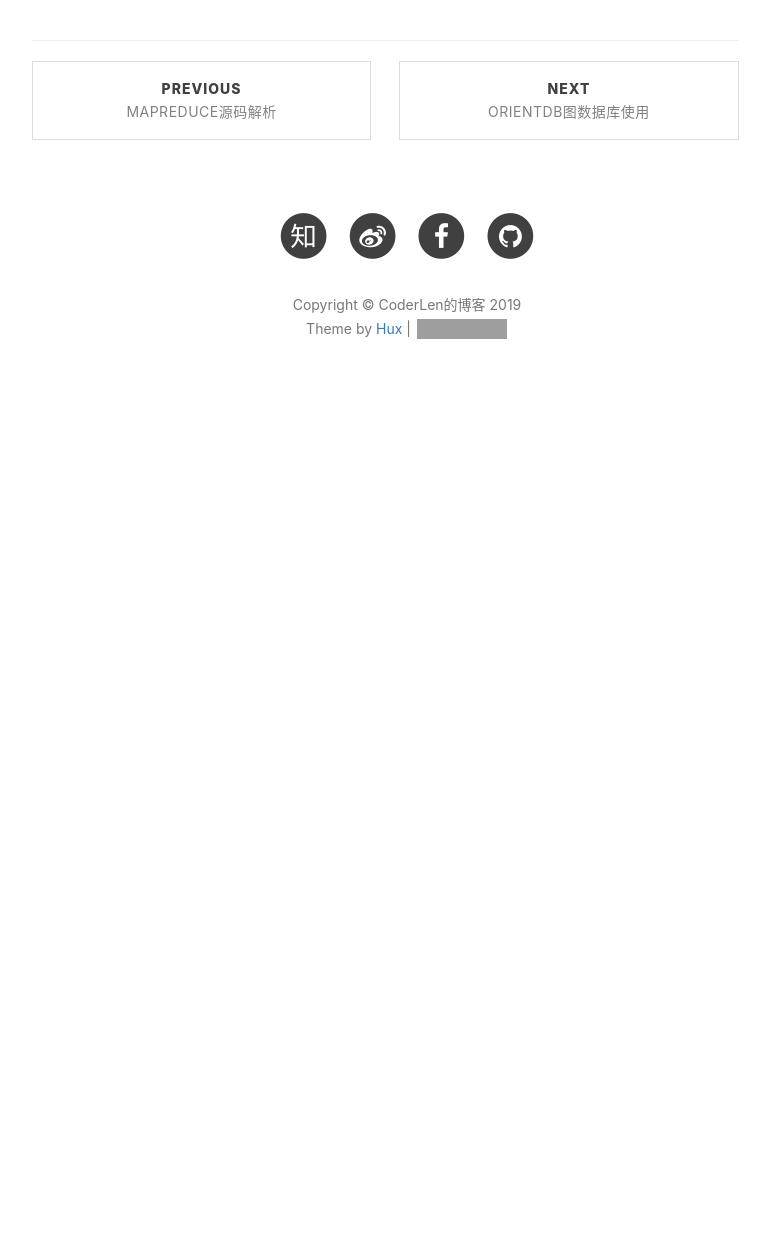
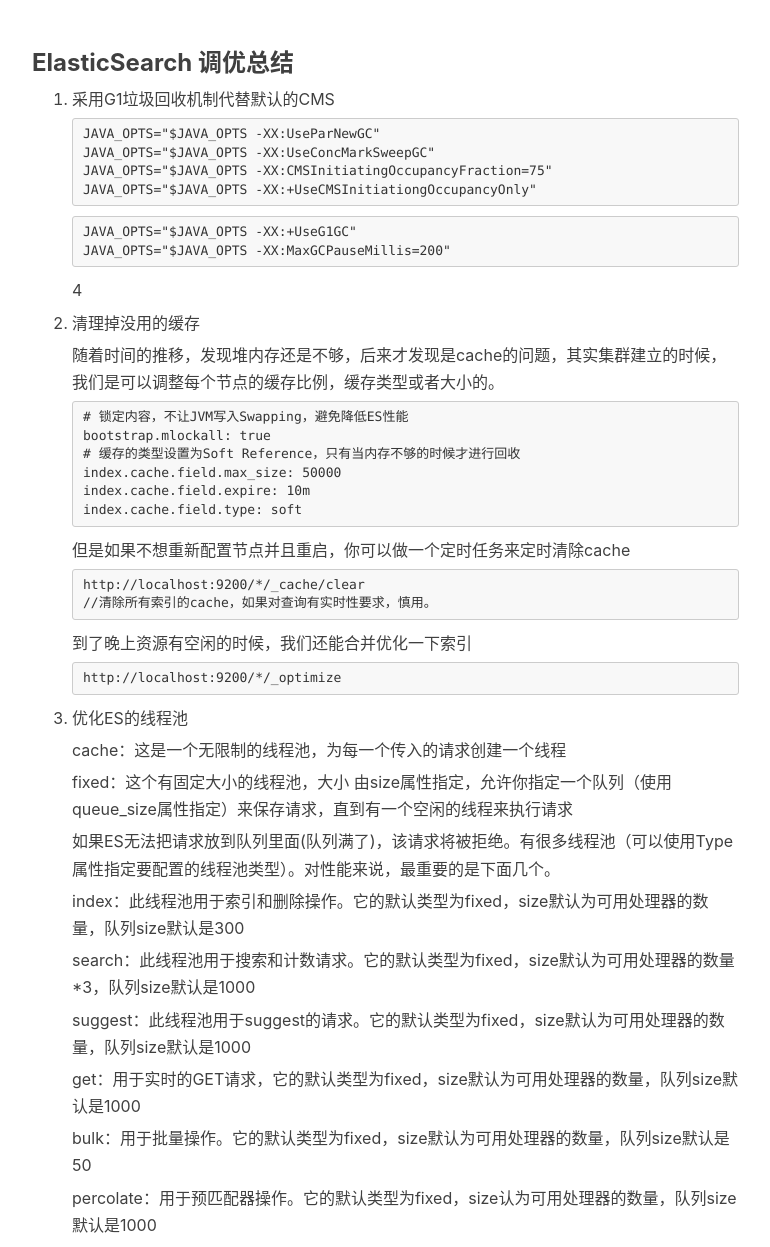
Before and after one commit to CoderLen/coderlen.github.io, a Jekyll site: the page built from _posts/2018-11-29-ElasticSearch总结.md, in a window 1280 px wide and 1400 px high, scrolled down 270 px. Shown: the part 153-1400 px from the top of the window, without its empty margins (233-1003 px from the left). Built offline with Jekyll 4.4.1, drawn with Linux system fonts in a browser that asks for light colours; nearby versions of some CDN libraries; our own code applies the rules of GitHub Pages for plain Markdown files; comment, search, counter and statistics services are not loaded; before the commit the page ends 900 px from its top, so only the background shows below that; some of the changed text lies outside the part shown; grey boxes are pictures that could not be loaded.

Commit message:
new posts

````diff
--- a/_posts/2018-11-29-ElasticSearch总结.md
+++ b/_posts/2018-11-29-ElasticSearch总结.md
@@ -0,0 +1,101 @@
+### ElasticSearch 调优总结
+
+1. 采用G1垃圾回收机制代替默认的CMS
+
+   ```
+   JAVA_OPTS="$JAVA_OPTS -XX:UseParNewGC"
+   JAVA_OPTS="$JAVA_OPTS -XX:UseConcMarkSweepGC"
+   JAVA_OPTS="$JAVA_OPTS -XX:CMSInitiatingOccupancyFraction=75"
+   JAVA_OPTS="$JAVA_OPTS -XX:+UseCMSInitiationgOccupancyOnly"
+   ```
+
+
+
+   ```
+   JAVA_OPTS="$JAVA_OPTS -XX:+UseG1GC"
+   JAVA_OPTS="$JAVA_OPTS -XX:MaxGCPauseMillis=200"
+   ```
+
+   4
+
+2. 清理掉没用的缓存
+
+   随着时间的推移，发现堆内存还是不够，后来才发现是cache的问题，其实集群建立的时候，我们是可以调整每个节点的缓存比例，缓存类型或者大小的。
+
+   ```
+   # 锁定内容，不让JVM写入Swapping，避免降低ES性能
+   bootstrap.mlockall: true
+   # 缓存的类型设置为Soft Reference，只有当内存不够的时候才进行回收
+   index.cache.field.max_size: 50000
+   index.cache.field.expire: 10m
+   index.cache.field.type: soft
+   ```
+
+   但是如果不想重新配置节点并且重启，你可以做一个定时任务来定时清除cache
+
+   ```
+   http://localhost:9200/*/_cache/clear
+   //清除所有索引的cache，如果对查询有实时性要求，慎用。
+   ```
+
+   到了晚上资源有空闲的时候，我们还能合并优化一下索引
+
+   ```
+   http://localhost:9200/*/_optimize
+   ```
+
+3. 优化ES的线程池
+
+   cache：这是一个无限制的线程池，为每一个传入的请求创建一个线程
+
+   fixed：这个有固定大小的线程池，大小 由size属性指定，允许你指定一个队列（使用queue_size属性指定）来保存请求，直到有一个空闲的线程来执行请求
+
+   如果ES无法把请求放到队列里面(队列满了)，该请求将被拒绝。有很多线程池（可以使用Type属性指定要配置的线程池类型）。对性能来说，最重要的是下面几个。
+
+   index：此线程池用于索引和删除操作。它的默认类型为fixed，size默认为可用处理器的数量，队列size默认是300
+
+   search：此线程池用于搜索和计数请求。它的默认类型为fixed，size默认为可用处理器的数量*3，队列size默认是1000
+
+   suggest：此线程池用于suggest的请求。它的默认类型为fixed，size默认为可用处理器的数量，队列size默认是1000
+
+   get：用于实时的GET请求，它的默认类型为fixed，size默认为可用处理器的数量，队列size默认是1000
+
+   bulk：用于批量操作。它的默认类型为fixed，size默认为可用处理器的数量，队列size默认是50
+
+   percolate：用于预匹配器操作。它的默认类型为fixed，size认为可用处理器的数量，队列size默认是1000
+
+   elasticsearch.yml可以配置
+
+   ```
+   threadpool.index.type: fixed
+   threadpool.index.size: 100
+   threadpool.index.queue_size: 500
+   ```
+
+   也可以用rest APi设置
+
+   ```
+   curl -XPUT 'localhost:9200/_cluster/settings' -d '{
+       "transient": {
+           "threadpool.index.type": "fixed",
+           "threadpool.index.size": 100,
+           "threadpool.index.queue_size": 500
+       }
+   }'
+   ```
+
+4. index过于庞大导致es经常崩溃
+
+   按时间对数据进行分库处理
+
+5. 调整refresh_interval数据刷新时间间隔。
+
+   ```
+   $ curl -XPUT 'http://localhost:9200/twitter/' -d '{
+       "settings" : {
+           "index" : {
+            "refresh_interval":"60s"
+           }
+       }
+   }'
+   ```
````
Also changed, not shown: _posts/2018-11-27-HBase面试总结.md (+1 -1 lines), _posts/2019-01-02-Java面试总结.md (added, +48 -0 lines), _posts/2019-01-02-Kafka面试总结.md (added, +52 -0 lines), _posts/2018-11-29-SpringCloud微服务总结.md (line endings or trailing spaces).
